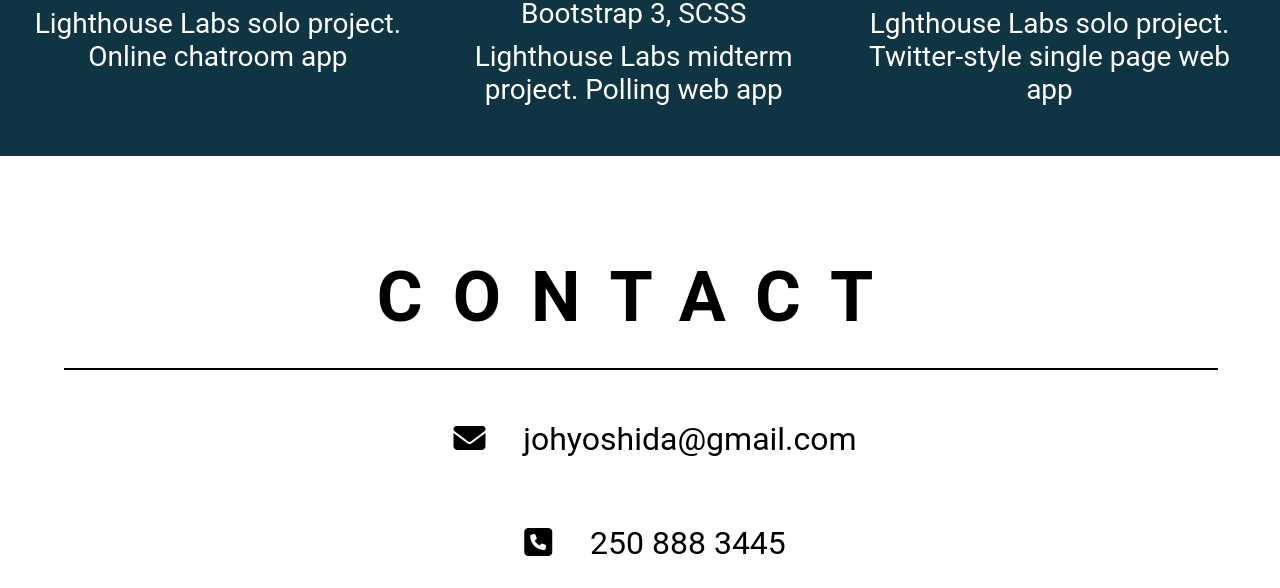
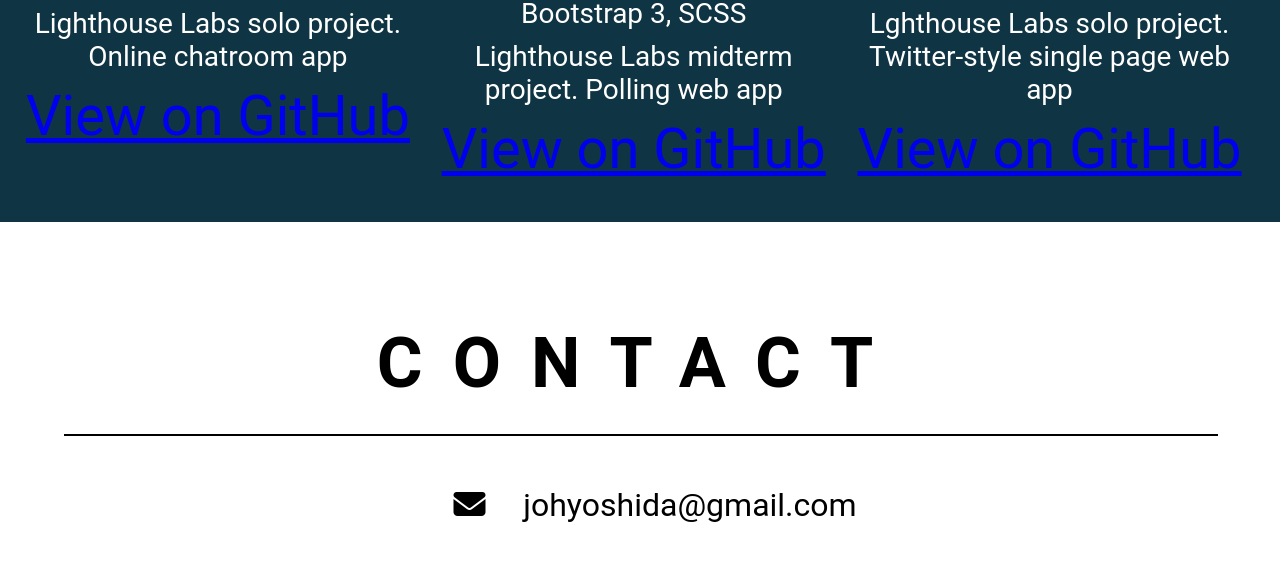
Before and after one commit to JohYoshida/JohYoshida.github.io, a plain HTML site: page index.html in a window 1280 px wide. Shown: the part 3285-3873 px from the top of the page. Drawn offline with Linux system fonts and the light colour scheme.

Commit message:
Added GitHub links

```diff
--- a/index.html
+++ b/index.html
@@ -144,16 +144,19 @@
             <h4>Chatty</h4>
             <p>JSX, React,  SCSS, SocketIO, Bootstrap3</p>
             <p>Lighthouse Labs solo project. Online chatroom app</p>
+            <a href="https://github.com/JohYoshida/chatty">View on GitHub</a>
           </div>
           <div class="col">
             <h4>Decision Maker</h4>
             <p>ExpressJS, NodeJS, jQuery, SQL(Knex), PostgreSQL, Bootstrap 3, SCSS</p>
             <p>Lighthouse Labs midterm project. Polling web app</p>
+            <a href="https://github.com/JohYoshida/midterm">View on GitHub</a>
           </div>
           <div class="col">
             <h4>Tweeter</h4>
             <p>ExpressJS, NodeJS,  SQL(Knex), PostgreSQL, jQuery, MongoDB</p>
             <p>Lghthouse Labs solo project. Twitter-style single page web app</p>
+            <a href="https://github.com/JohYoshida/tweeter">View on GitHub</a>
           </div>
         </div>
       </div>
```
